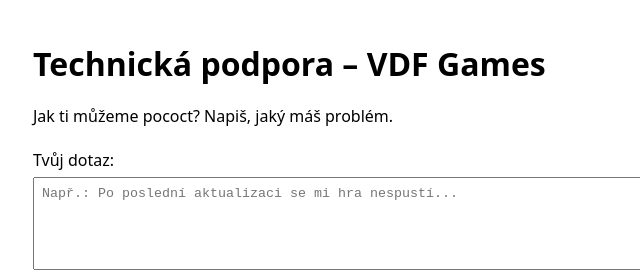
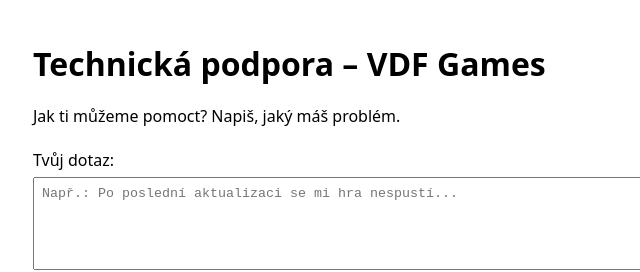
Before and after one commit to trueno86239/Support, a plain HTML site: page index.html in a window 1280 px wide. Shown: the top 272 px of the page, 207-847 px from the left. Drawn offline with Linux system fonts and the light colour scheme.

Commit message:
Fix typo in support message text

```diff
--- a/index.html
+++ b/index.html
@@ -9,7 +9,7 @@
   <h1>Technická podpora – VDF Games</h1>
 
   <p>
-    Jak ti můžeme pococt? Napiš, jaký máš problém.
+    Jak ti můžeme pomoct? Napiš, jaký máš problém.
   </p>
 
   <form id="question-form">
```
